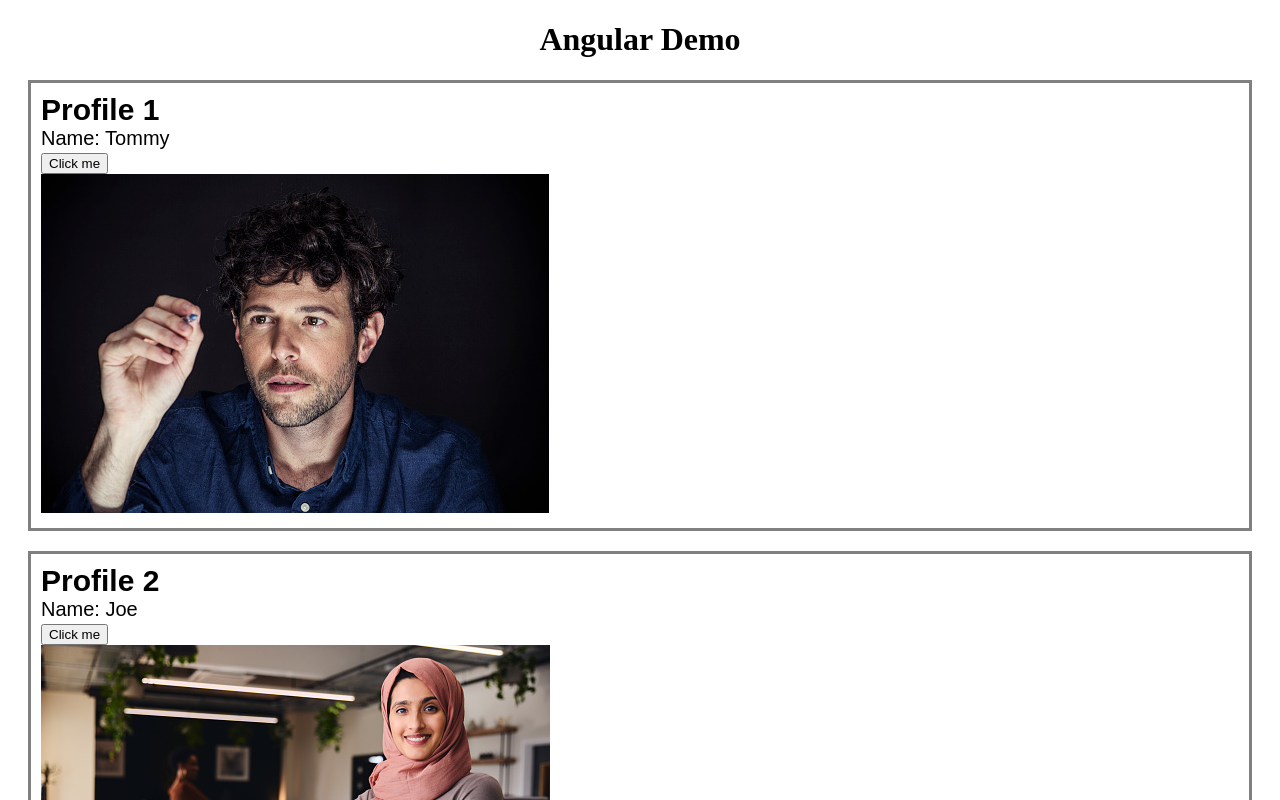
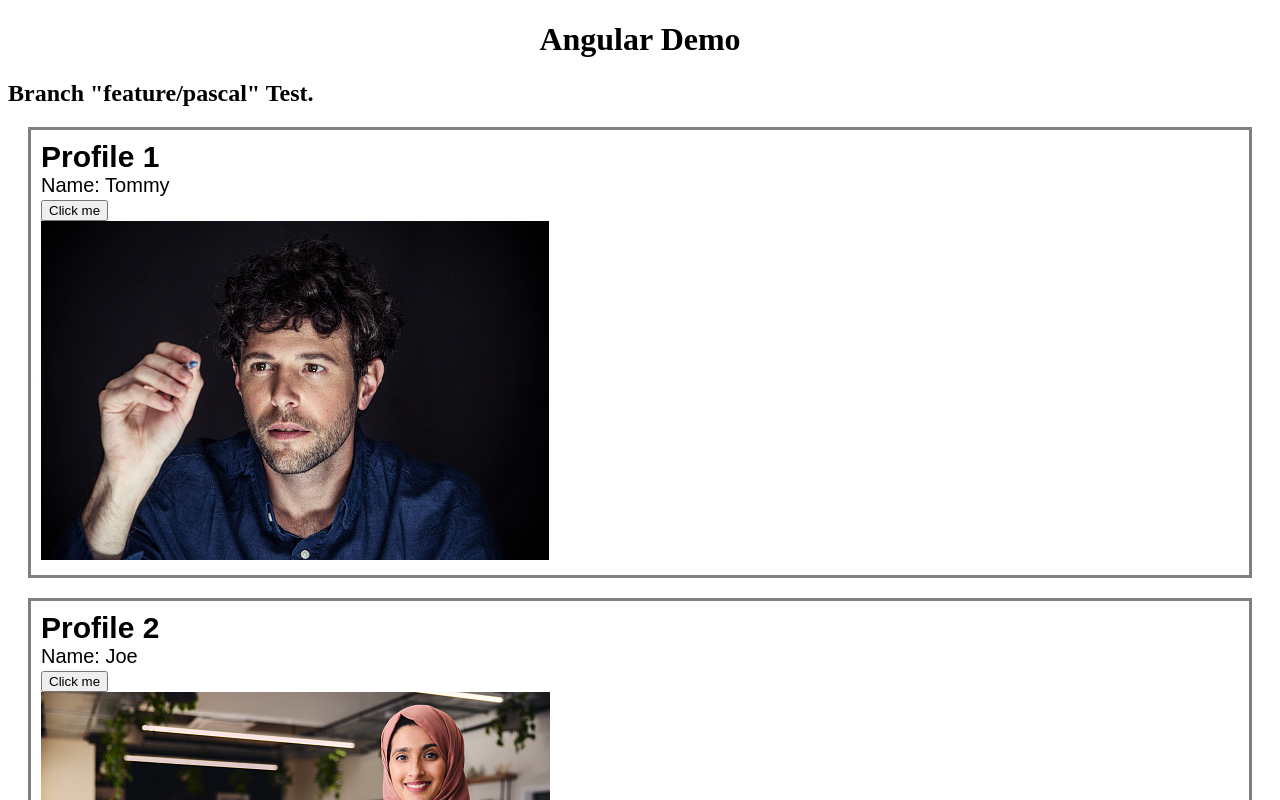
Before and after one commit to NaDu02/SemanTec_Vortrag, an Angular app: page / in a window 1280 px wide. Shown: the top 800 px of the page. Built offline with nearby package versions, Linux system fonts and the light colour scheme.

Commit message:
Branch Versuch 1.

```diff
--- a/src/app/app.component.html
+++ b/src/app/app.component.html
@@ -1,4 +1,5 @@
 <h1>Angular Demo</h1>
+<h2>Branch "feature/pascal" Test.</h2>
 <profile [profileImage]="profileImages[0]" [profileName]="profileNames[0]" [profileNumber]="1"></profile>
 <profile [profileImage]="profileImages[1]" [profileName]="profileNames[1]" [profileNumber]="2"></profile>
 <profile [profileImage]="profileImages[2]" [profileName]="profileNames[2]" [profileNumber]="3"></profile>
```
